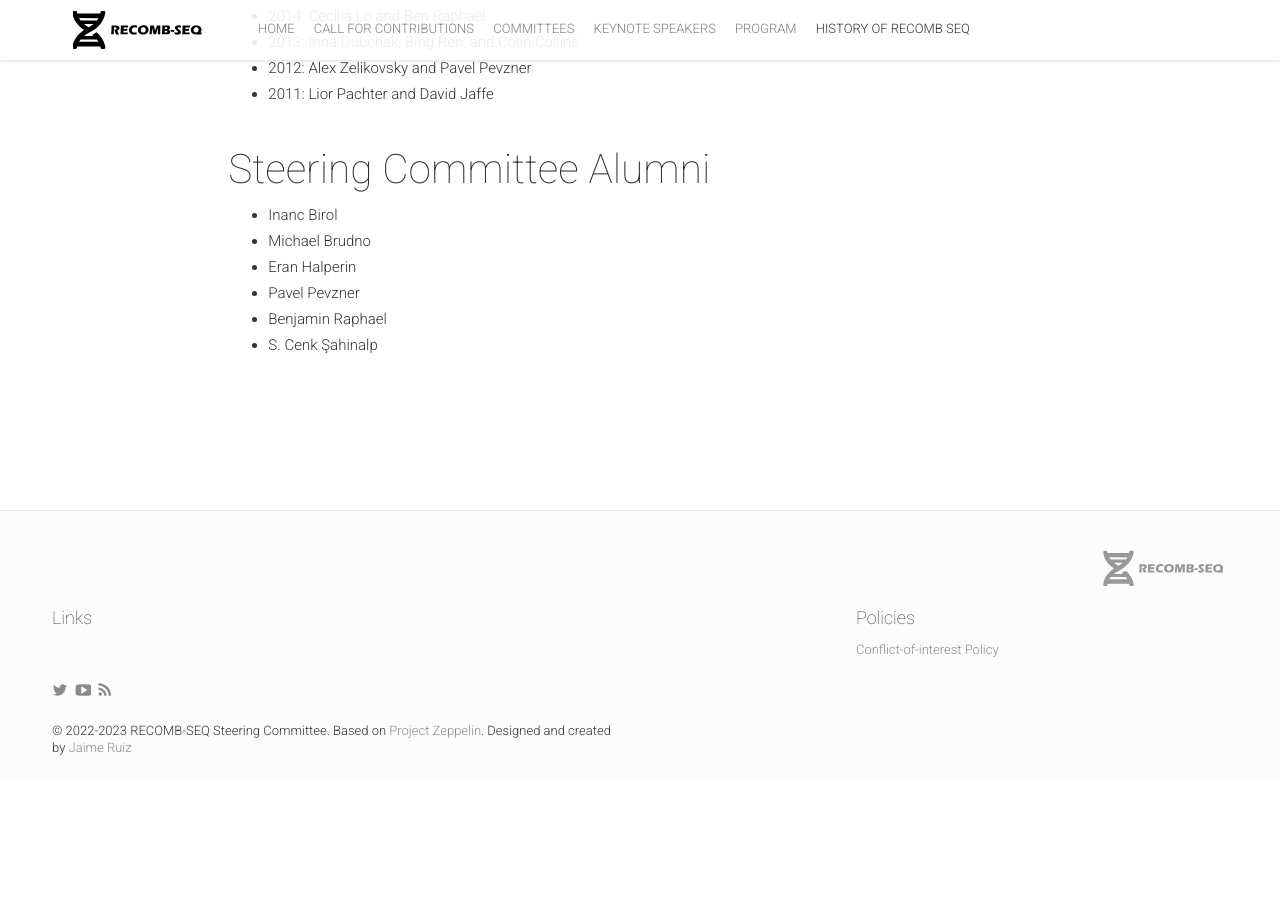
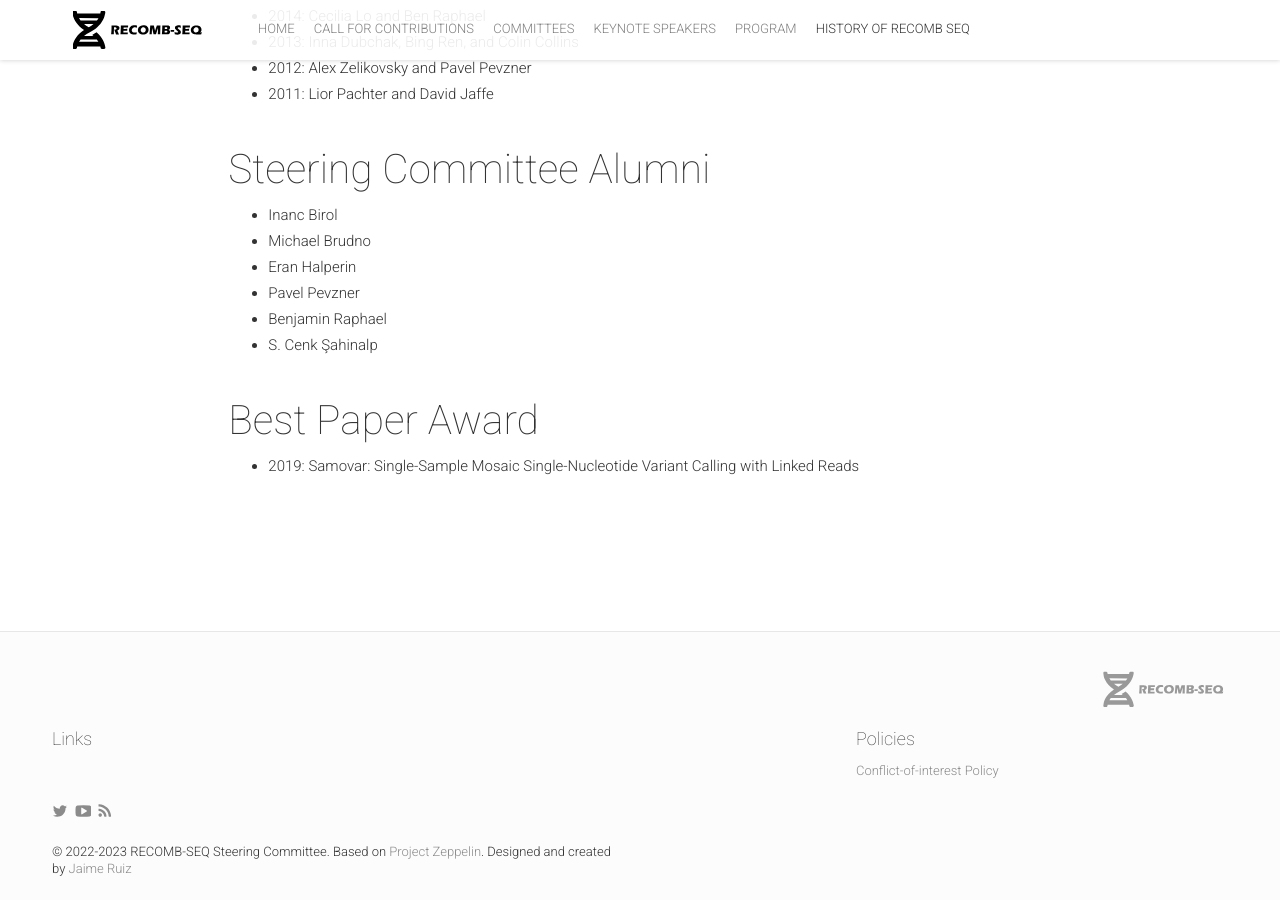
Before and after one commit to recomb-seq/recomb-seq.github.io, a Jekyll site: the page built from history.md, in a window 1280 px wide and 900 px high, scrolled down 1799 px. Built offline with Jekyll 4.4.1, drawn with Linux system fonts in a browser that asks for light colours; nearby versions of some CDN libraries; comment, search, counter and statistics services are not loaded; before the commit the page ends 2579 px from its top, so only the background shows below that.

Commit message:
added best paper award from 2019

```diff
--- a/history.md
+++ b/history.md
@@ -63,4 +63,7 @@ You can watch some previous talks of the conference at our [YouTube channel](htt
   - Benjamin Raphael
   - S. Cenk Şahinalp
 
+#### Best Paper Award
+  - 2019: Samovar: Single-Sample Mosaic Single-Nucleotide Variant Calling with Linked Reads
+
 <img class="img-responsive feature-image" src="{{ site.baseurl }}/img/posts/cod.jpg" style="display:none">
```
